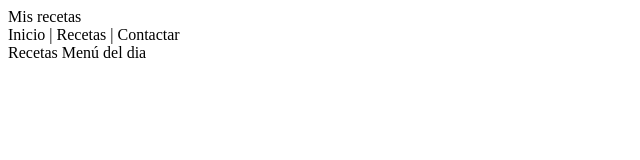
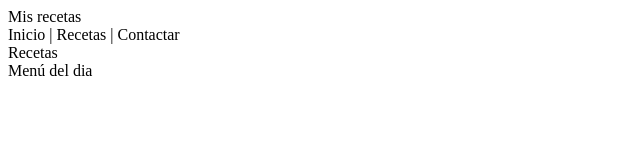
Before and after one commit to GuerreroMG/misrecetas, a plain HTML site: page index.html in a window 1280 px wide. Shown: the whole page, without its empty margins (0-640 px from the left). Drawn offline with Linux system fonts and the light colour scheme.

Commit message:
Update index.html

```diff
--- a/index.html
+++ b/index.html
@@ -10,8 +10,8 @@
     <div>Mis recetas</div>
     <div>Inicio | Recetas | Contactar</div>
     <div>
-        </div>Recetas</div>
-        </div>Menú del dia</div>
+        <div>Recetas</div>
+        <div>Menú del dia</div>
     </div>
 </body>
 </html>
```
